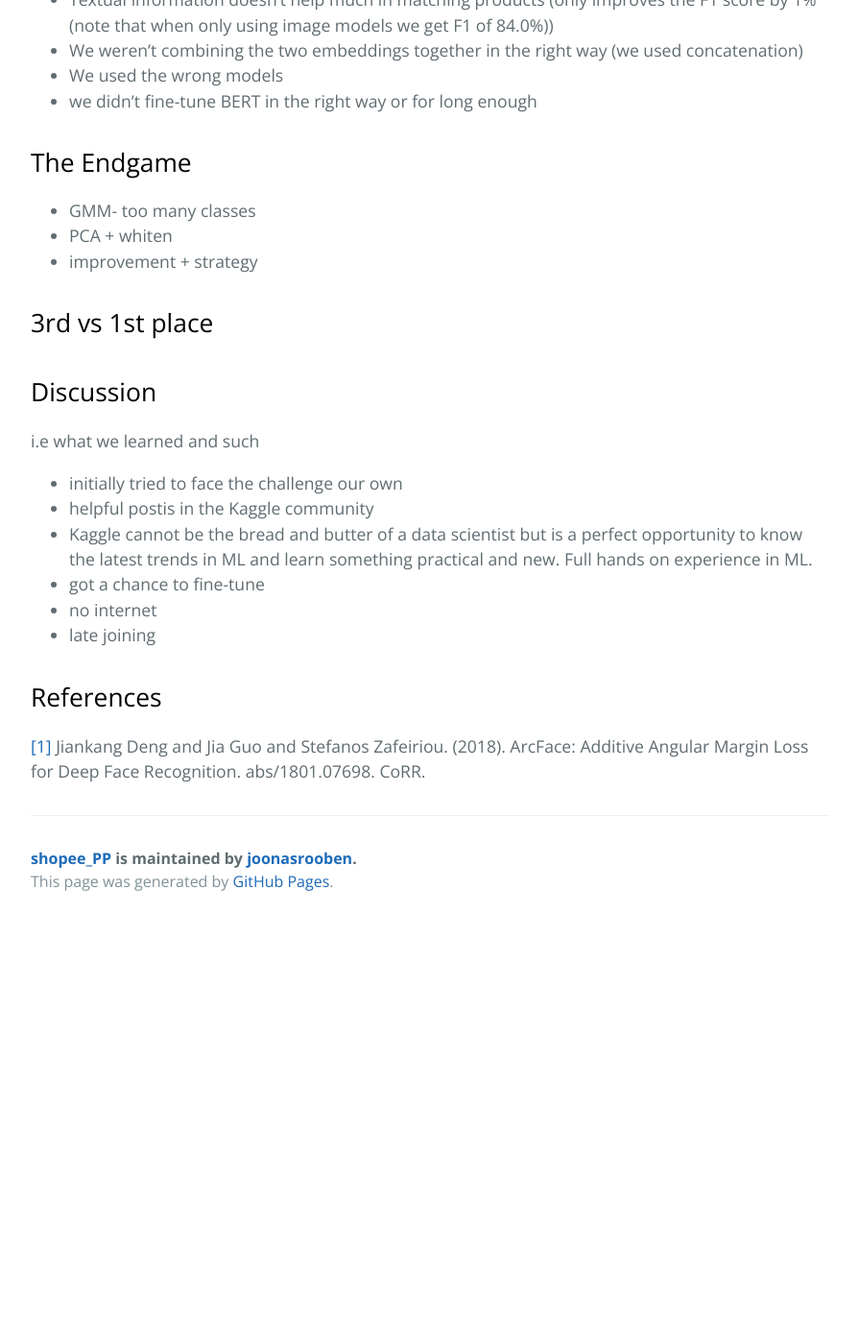
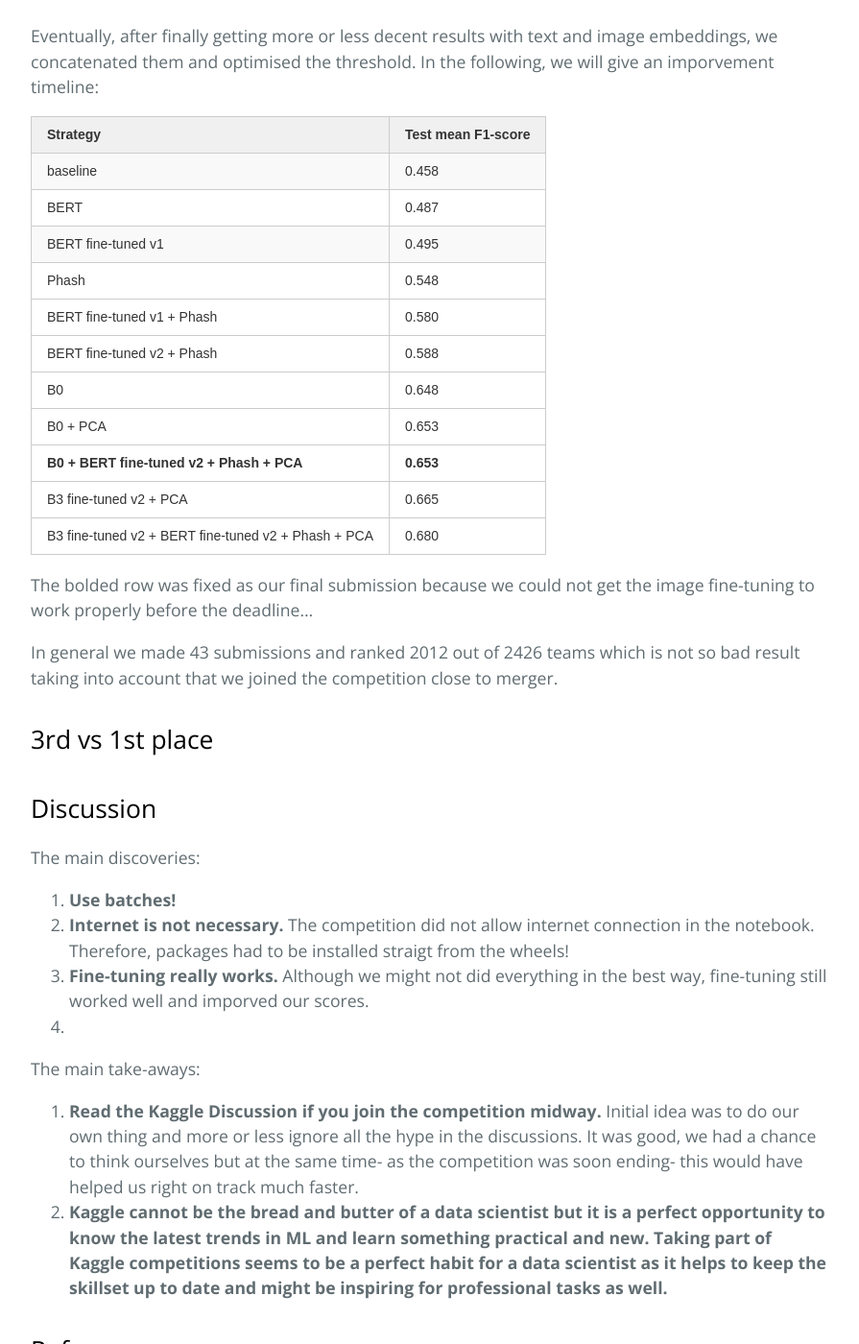
Before and after one commit to joonasrooben/shopee_PP, a Jekyll site: the page built from index.md, in a window 1280 px wide and 1400 px high, scrolled down 10576 px. Shown: the whole window at 96% size, without its empty margins (192-1087 px from the left). Built offline with Jekyll 4.4.1, drawn with Linux system fonts in a browser that asks for light colours; our own code applies the rules of GitHub Pages for plain Markdown files; before the commit the page ends 11538 px from its top, so only the background shows below that.

Commit message:
Update index.md

```diff
--- a/index.md
+++ b/index.md
@@ -80,7 +80,7 @@ One thing that was really bothering us, was the slight touch of overfitting at e
 
 Obviously, we want the similar postings' embeddings to be close to each other in relation to cosine similarity and dissimilar ones to be far from each other in the vector space. Therefore, instead of the softmax, Additive Angular Margin Loss is the solution. The Arcface was first introduced in paper [ArcFace: Additive Angular Margin Loss for Deep Face Recognition](https://arxiv.org/pdf/1801.07698v3.pdf)[[1]](#1). It will add an angular margin penalty between the weights and input, so to force the distance between dissimilar classes to be longer. The figure below illustrates it (figure is from [[1]](#1)):
 
-<div style="text-align:center"><img src="arc_face.png" alt="prcess" class="center" height="500"></div>
+<div style="text-align:center"><img src="arc_face.png" alt="prcess" class="center"></div>
 
 The class `ArcMarginProduct` that was used in our solution was adapted from [ragnar's notebook](https://www.kaggle.com/rooben/img-baseline?scriptVersionId=63066660).
 
@@ -268,22 +268,85 @@ We can form a few hypotheses from all these results.
   - We used the wrong models
   - we didn't fine-tune BERT in the right way or for long enough
 
-## The Endgame
-* GMM- too many classes
-* PCA + whiten
-* improvement + strategy
+## Results
+
+Eventually, after finally getting more or less decent results with text and image embeddings, we concatenated them and optimised the threshold. In the following, we will give an imporvement timeline:
+
+<table class="tg center">
+<thead>
+  <tr>
+    <th class="tg-0pky">Strategy </th>
+    <th class="tg-0pky">Test mean F1-score </th>
+  </tr>
+</thead>
+<tbody>
+  <tr>
+    <td class="tg-btxf">baseline</td>
+    <td class="tg-btxf">0.458<br></td>
+  </tr>
+  <tr>
+    <td class="tg-0pky">BERT</td>
+    <td class="tg-0pky">0.487</td>
+  </tr>
+  <tr>
+    <td class="tg-btxf">BERT fine-tuned v1</td>
+    <td class="tg-btxf">0.495</td>
+  </tr>
+  <tr>
+    <td class="tg-0pky">Phash </td>
+    <td class="tg-0pky">0.548</td>
+  </tr>
+  <tr>
+    <td class="tg-0pky">BERT fine-tuned v1 + Phash</td>
+    <td class="tg-0pky">0.580</td>
+  </tr>
+  <tr>
+    <td class="tg-0pky">BERT fine-tuned v2 + Phash </td>
+    <td class="tg-0pky">0.588</td>
+  </tr>
+    <tr>
+    <td class="tg-0pky">B0</td>
+    <td class="tg-0pky">0.648</td>
+  </tr>
+    <tr>
+    <td class="tg-0pky">B0 + PCA</td>
+    <td class="tg-0pky">0.653</td>
+  </tr>
+    <tr>
+    <td class="tg-0pky"><b>B0 + BERT fine-tuned v2 + Phash + PCA</b></td>
+    <td class="tg-0pky"><b>0.653</b></td>
+  </tr>
+    <tr>
+    <td class="tg-0pky">B3 fine-tuned v2 + PCA</td>
+    <td class="tg-0pky">0.665</td>
+  </tr>
+  <tr>
+    <td class="tg-0pky">B3 fine-tuned v2 + BERT fine-tuned v2 + Phash + PCA</td>
+    <td class="tg-0pky">0.680</td>
+  </tr>
+</tbody>
+</table>
+
+The bolded row was fixed as our final submission because we could not get the image fine-tuning to work properly before the deadline...
+
+In general we made 43 submissions and ranked 2012 out of 2426 teams which is not so bad result taking into account that we joined the competition close to merger.
 
 ## 3rd vs 1st place
 
 ## Discussion
 
-i.e what we learned and such
-* initially tried to face the challenge our own
-* helpful postis in the Kaggle community
-* Kaggle cannot be the bread and butter of a data scientist but is a perfect opportunity to know the latest trends in ML and learn something practical and new. Full hands on experience in ML.
-* got a chance to fine-tune
-* no internet
-* late joining
+The main discoveries:
+
+1. **Use batches!**
+2. **Internet is not necessary.** The competition did not allow internet connection in the notebook. Therefore, packages had to be installed straigt from the wheels!
+3. **Fine-tuning really works.** Although we might not did everything in the best way, fine-tuning still worked well and imporved our scores.
+4.
+
+The main take-aways:
+
+1. **Read the Kaggle Discussion if you join the competition midway.** Initial idea was to do our own thing and more or less ignore all the hype in the discussions. It was good, we had a chance to think ourselves but at the same time- as the competition was soon ending- this would have helped us right on track much faster.
+2. **Kaggle cannot be the bread and butter of a data scientist but it is a perfect opportunity to know the latest trends in ML and learn something practical and new. Taking part of Kaggle competitions seems to be a perfect habit for a data scientist as it helps to keep the skillset up to date and might be inspiring for professional tasks as well.**
+
 
 ## References
 <a id="1">[1]</a>
```
